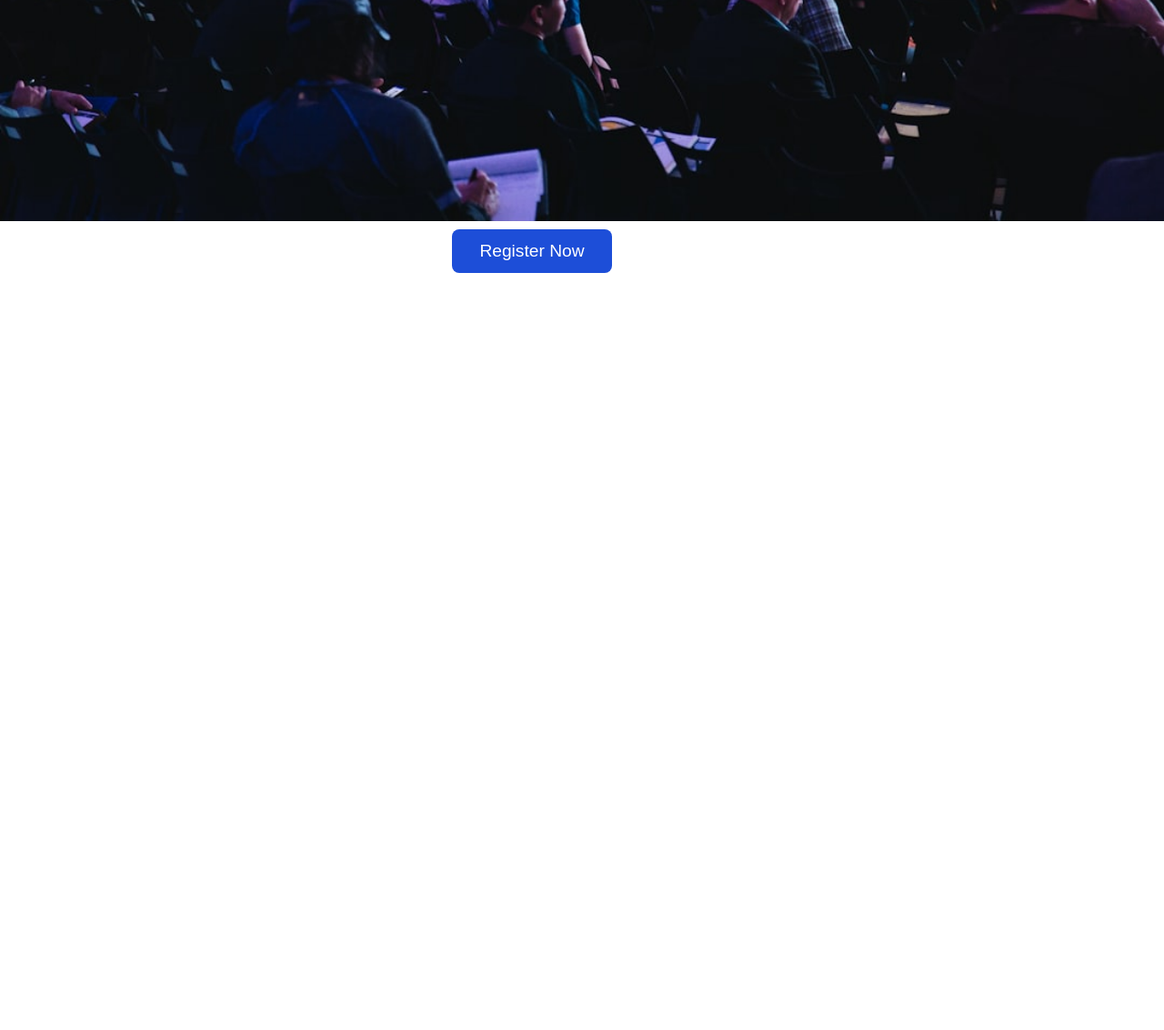
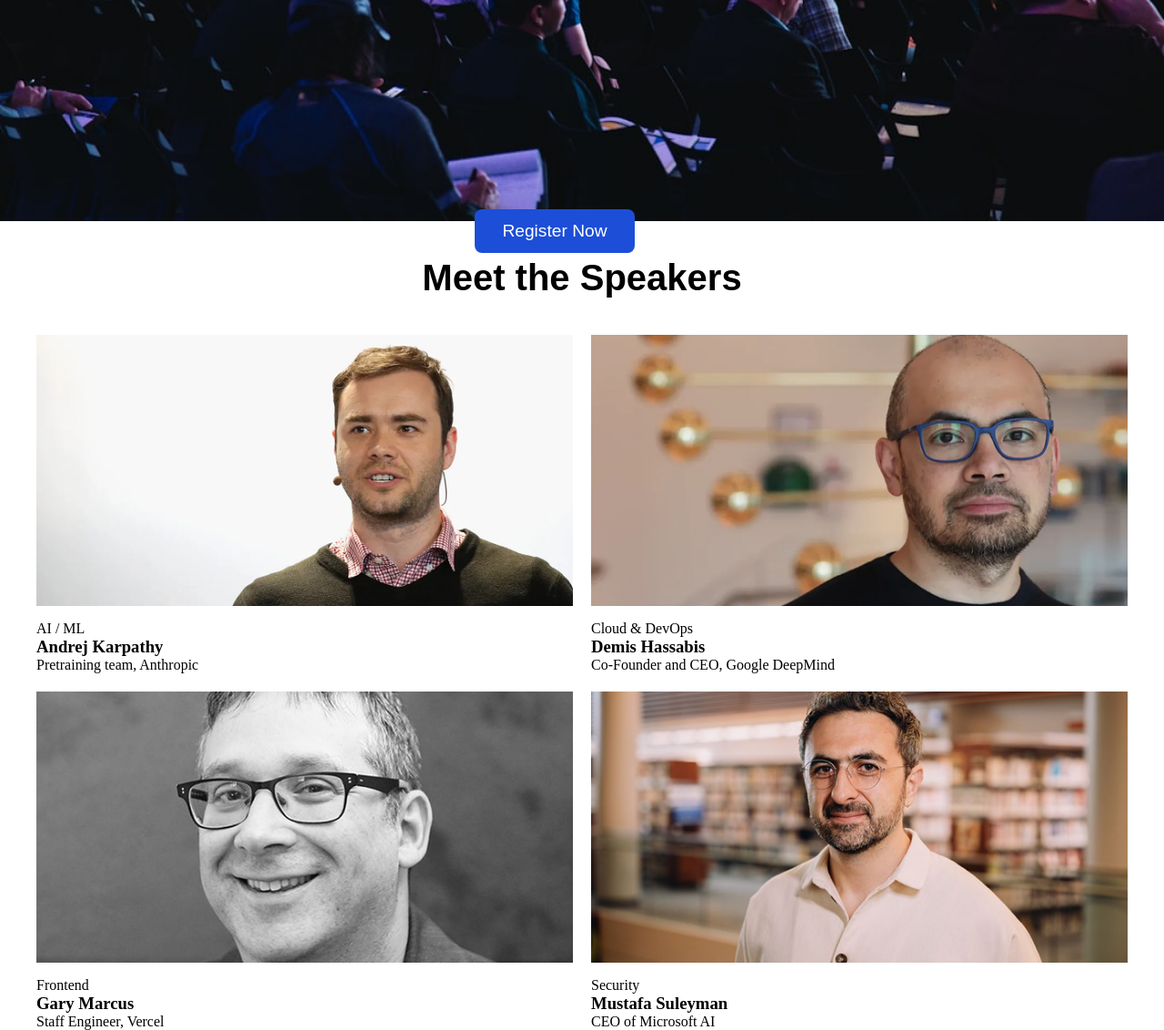
Before and after one commit to hasanmh9988770-MHR/devconf-2026-assignment-01, a plain HTML site: page index.html in a window 1280 px wide. Shown: the part 551-1683 px from the top of the page at 91% size. Before the commit the page ends 851 px from the top, so only its background shows below. Drawn offline with Linux system fonts and the light colour scheme.

Commit message:
speakers section added

```diff
--- a/index.html
+++ b/index.html
@@ -40,11 +40,47 @@
 <header>
         <div class="header-content">
                 <h1> Code.Connect. Create </h1>
-             <p> Join 4,000+ engineers, founders, and builders at the premier developer conference of 2026. Three days of cutting-edge talks, hands-on workshops, and meaningful connections.</p>
+                <br>
+             <p>Join 4,000+ engineers, founders, and builders at the premier developer <br> conference of 2026. Three days of cutting-edge talks, hands-on workshops, <br> and meaningful connections.</p>
           </div>
           <div class="header-button">
             <button>Register Now</button>
         </div>
     </header>
+<!-- meet the speakers section -->
+ <section class="speakers">
+          <h2> Meet the Speakers </h2>
+
+    <div class="speaker-cards">
+    <div>
+    <img src="./assets/andrej.png" alt="speaker1">
+    <p>AI / ML</p>
+    <h3>Andrej Karpathy</h3>
+    <p>Pretraining team, Anthropic</p>
+    </div>
+
+    <div>
+    <img src="./assets/demis.png" alt="speaker2">
+    <p>Cloud & DevOps</p>
+    <h3>Demis Hassabis</h3>
+    <p>Co-Founder and CEO, Google DeepMind</p>
+    </div>
+
+    <div>
+    <img src="./assets/gary.png" alt="speaker3">
+    <p>Frontend</p>
+    <h3>Gary Marcus</h3>
+    <p>Staff Engineer, Vercel</p>
+    </div>
+
+    <div>
+    <img src="./assets/mustafa.png" alt="speaker4">
+    <p>Security</p>
+    <h3>Mustafa Suleyman</h3>
+    <p>CEO of Microsoft AI</p>
+    </div>
+
+</div>
+</section>
 </html>
 </body>
--- a/style.css
+++ b/style.css
@@ -33,10 +33,12 @@ button {
 }
 .container {
     display: flex;
+    justify-content: space-between;
     align-items: center;
+    max-width: 1200px;
     gap: 12px;
     padding: 15px;
-    margin-left: 100px;
+   margin left: 100px;
 }
 .banner {
         width: 100%;
@@ -49,22 +51,21 @@ button {
    background-size: cover;
    background-position: center;
    background-repeat: no-repeat;
-   /* display: flex;
-   justify-content: center;
-   align-items: center; */
 }
 .header-content {
-max-width: 800px;
+ max-width: 800px;
  color: #FFFFFF;
- padding: 20px;
+ /* padding: 450px;   */
  text-align: center;
- margin-left: 420px;
+ /* margin-left: 550px; */
+  margin: 0 auto;
+ padding-top: 90px;
 }
 .header-content h1 {
     font-size: 3.5rem;
     font-family: sans-serif;
     font-weight: bold;
-    margin-top:30px;
+    margin-top: 40px;
     line-height: 1.2;
 }
 .header-content p {
@@ -80,10 +81,31 @@ max-width: 800px;
     display: flex;
     justify-content: center;
     align-items: center;
-    margin-top: 500px;
+    /* margin-top: 500px; */
+    margin-top: 400px;
 }
 .header-button button {
     font-size: 1.2rem;
     padding: 13px 30px;
     border-radius: 8px;
+    margin-left: 50px;
 }
+.speakers h2 {
+    text-align: center;
+    font-size: 2.5rem;
+    margin-top: 40px;
+    font-family: sans-serif;
+}
+.speaker-cards {
+    display: grid;
+    grid-template-columns: repeat(2, 1fr);
+    gap: 20px;
+    margin-top: 40px;
+    padding: 0 40px;
+}
+
+.speaker-cards img {
+    width: 100%;
+    height: auto;
+    padding-bottom: 12px;
+}
```
